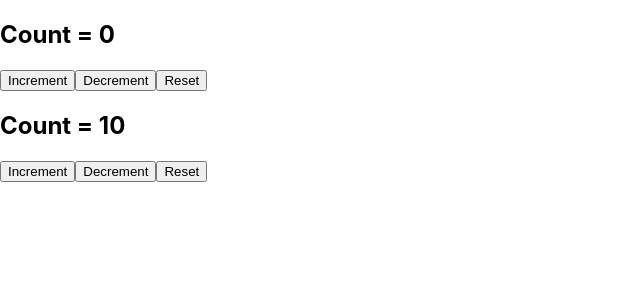
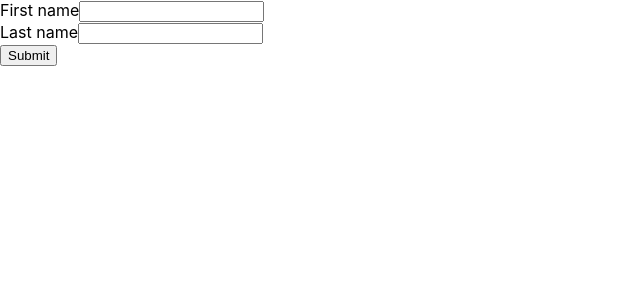
Before and after one commit to clint-gitahi/teachhooks, a React (Create React App) app: page / in a window 1280 px wide. Shown: the top 300 px of the page, without its empty margins (0-640 px from the left). Built offline with nearby package versions, Linux system fonts and the light colour scheme.

Commit message:
inital form state.

```diff
--- a/src/App.js
+++ b/src/App.js
@@ -10,8 +10,9 @@
 // import ComponentA from './components/ComponentA'
 // import ComponentB from './components/ComponentB'
 // import ComponentC from './components/ComponentC'
-import CounterOne from './customHooks/CounterOne'
-import CounterTwo from './customHooks/CounterTwo'
+// import CounterOne from './customHooks/CounterOne'
+// import CounterTwo from './customHooks/CounterTwo'
+import UserForm from './customHooksTwo/UserForm'
 
 // import DataFetchingReducer from './partTwo/DataFetchingReducer'
 
@@ -52,8 +53,7 @@
 function App() {
   return (
     <div>
-      <CounterOne />
-      <CounterTwo />
+      <UserForm />
     </div>
   )
 }
--- /dev/null
+++ b/src/customHooksTwo/UserForm.js
@@ -0,0 +1,37 @@
+import React, { useState } from 'react'
+
+function UserForm() {
+    const [firstName, setFirstName] = useState('')
+    const [lastName, setLastName] = useState('')
+
+    const submitHandler = e => {
+        e.preventDefault();
+        alert(`Hello ${firstName} ${lastName}`)
+    }
+
+    return (
+        <div>
+            <form onSubmit={submitHandler}>
+                <div>
+                    <label>First name</label>
+                    <input
+                        value={firstName}
+                        onChange={e => setFirstName(e.target.value)}
+                        type='text'
+                    />
+                </div>
+                <div>
+                    <label>Last name</label>
+                    <input
+                        value={lastName}
+                        onChange={e => setLastName(e.target.value)}
+                        type='text'
+                    />
+                </div>
+                <button>Submit</button>
+            </form>
+        </div>
+    )
+}
+
+export default UserForm
```
